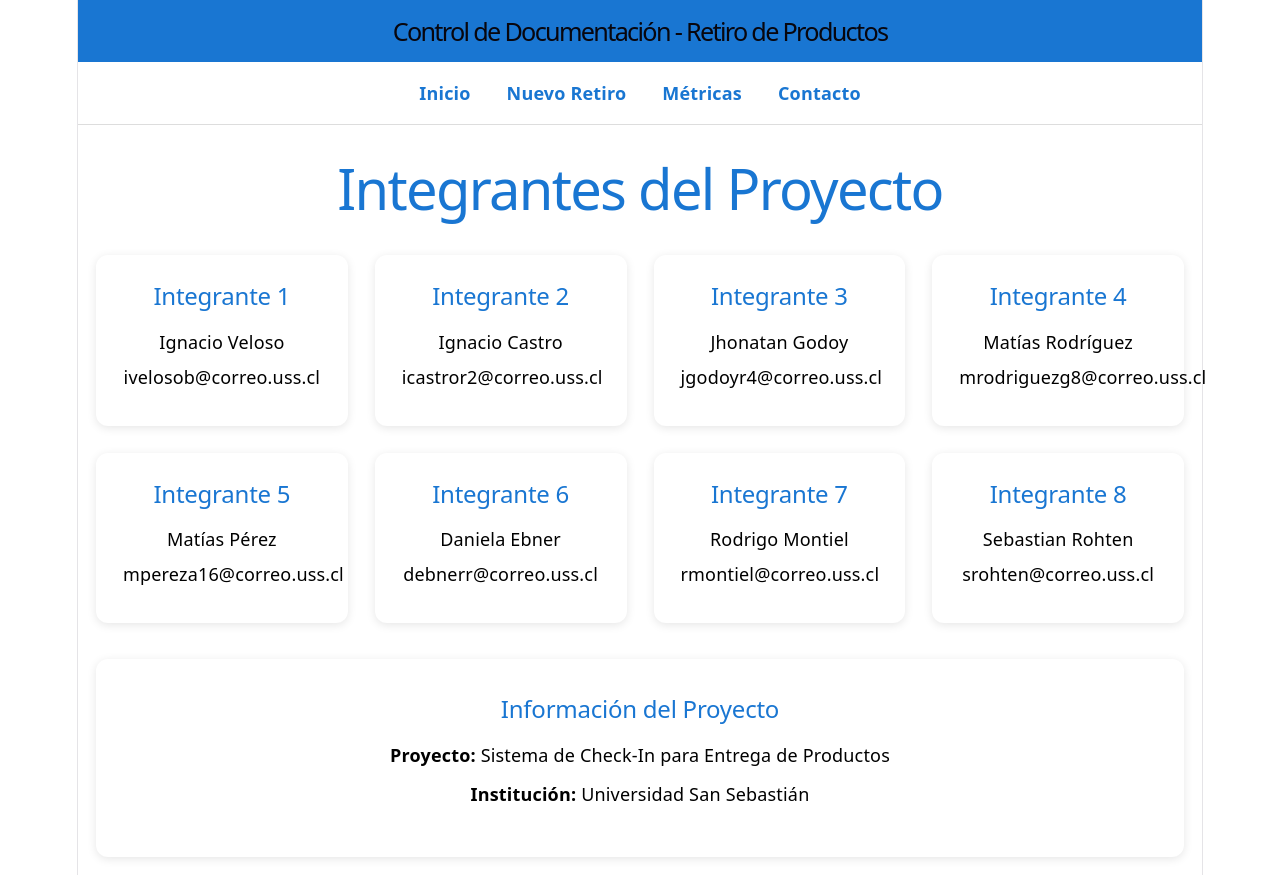
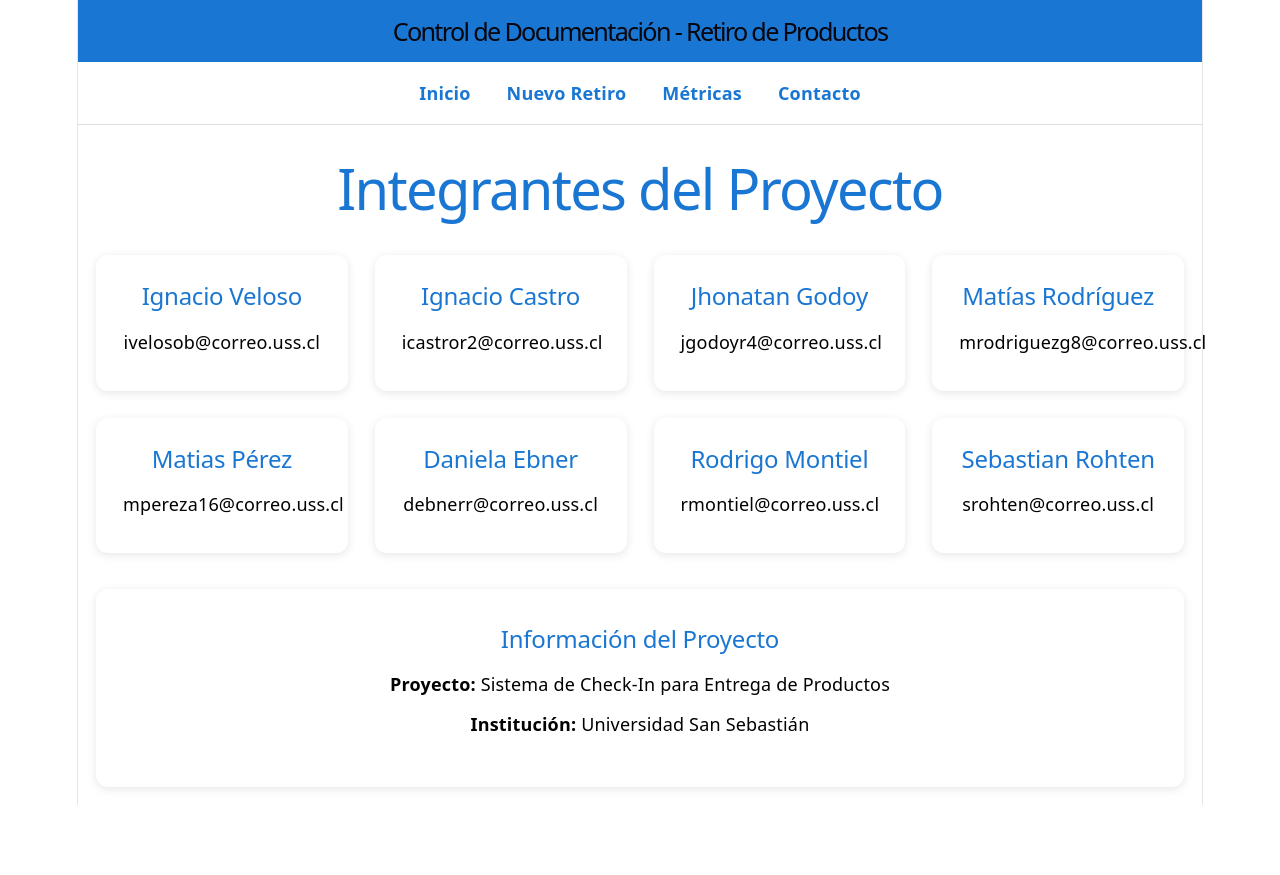
Before and after one commit to BlasterLc/checklist-retiro-frontend, a React (Vite) app: page /contacto in a window 1280 px wide. After the commit the page ends 805 px from the top, so only its background shows below. Built offline with nearby package versions, Linux system fonts and the light colour scheme.

Commit message:
fix: mejora en formato de Integrantes del proyecto

```diff
--- a/src/pages/Contacto.jsx
+++ b/src/pages/Contacto.jsx
@@ -7,52 +7,44 @@ function Contacto() {
       <div className="contacto-grid">
 
         <div className="contacto-card">
-          <h2>Integrante 1</h2>
-          <p>Ignacio Veloso</p>
+          <h2>Ignacio Veloso </h2>
           <p>ivelosob@correo.uss.cl</p>
         </div>
 
         <div className="contacto-card">
-          <h2>Integrante 2</h2>
-          <p>Ignacio Castro</p>
+          <h2>Ignacio Castro</h2>
           <p>icastror2@correo.uss.cl</p>
         </div>
 
         <div className="contacto-card">
-          <h2>Integrante 3</h2>
-          <p>Jhonatan Godoy</p>
+          <h2>Jhonatan Godoy</h2>
           <p>jgodoyr4@correo.uss.cl</p>
         </div>
 
         <div className="contacto-card">
-          <h2>Integrante 4</h2>
-          <p>Matías Rodríguez</p>
+          <h2>Matías Rodríguez</h2  >
           <p>mrodriguezg8@correo.uss.cl</p>
         </div>
 
         <div className="contacto-card">
-          <h2>Integrante 5</h2>
-          <p>Matías Pérez</p>
+          <h2>Matias Pérez</h2>
           <p>mpereza16@correo.uss.cl</p>
         </div>
 
 
         <div className="contacto-card">
-          <h2>Integrante 6</h2>
-          <p>Daniela Ebner</p>
+          <h2>Daniela Ebner</h2>
           <p>debnerr@correo.uss.cl</p>
         </div>
 
 
         <div className="contacto-card">
-          <h2>Integrante 7</h2>
-          <p>Rodrigo Montiel</p>
+          <h2>Rodrigo Montiel</h2>
           <p>rmontiel@correo.uss.cl</p>
         </div>
 
         <div className="contacto-card">
-          <h2>Integrante 8</h2>
-          <p>Sebastian Rohten</p>
+          <h2>Sebastian Rohten</h2>
           <p>srohten@correo.uss.cl</p>
         </div>
 
```
